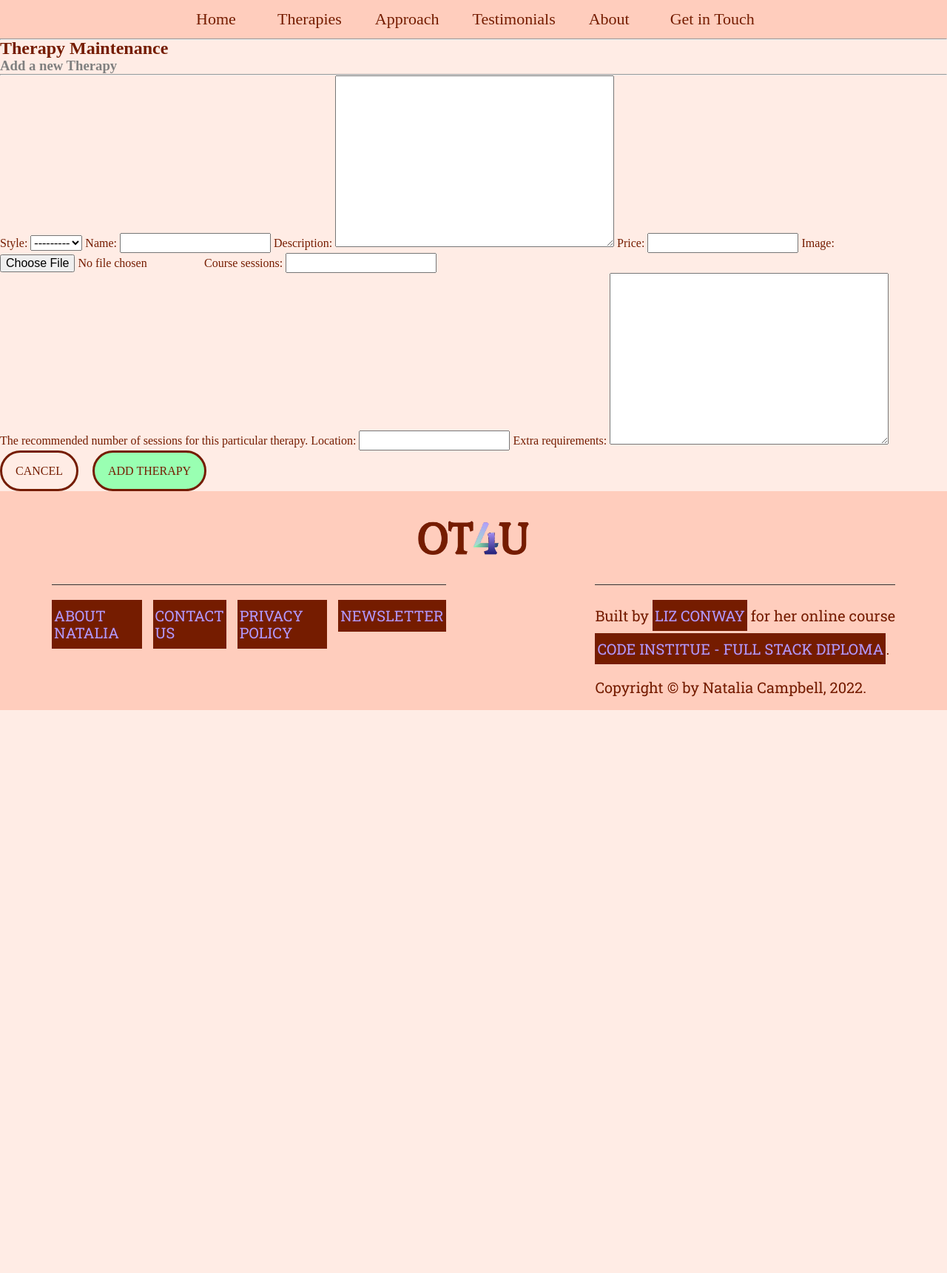
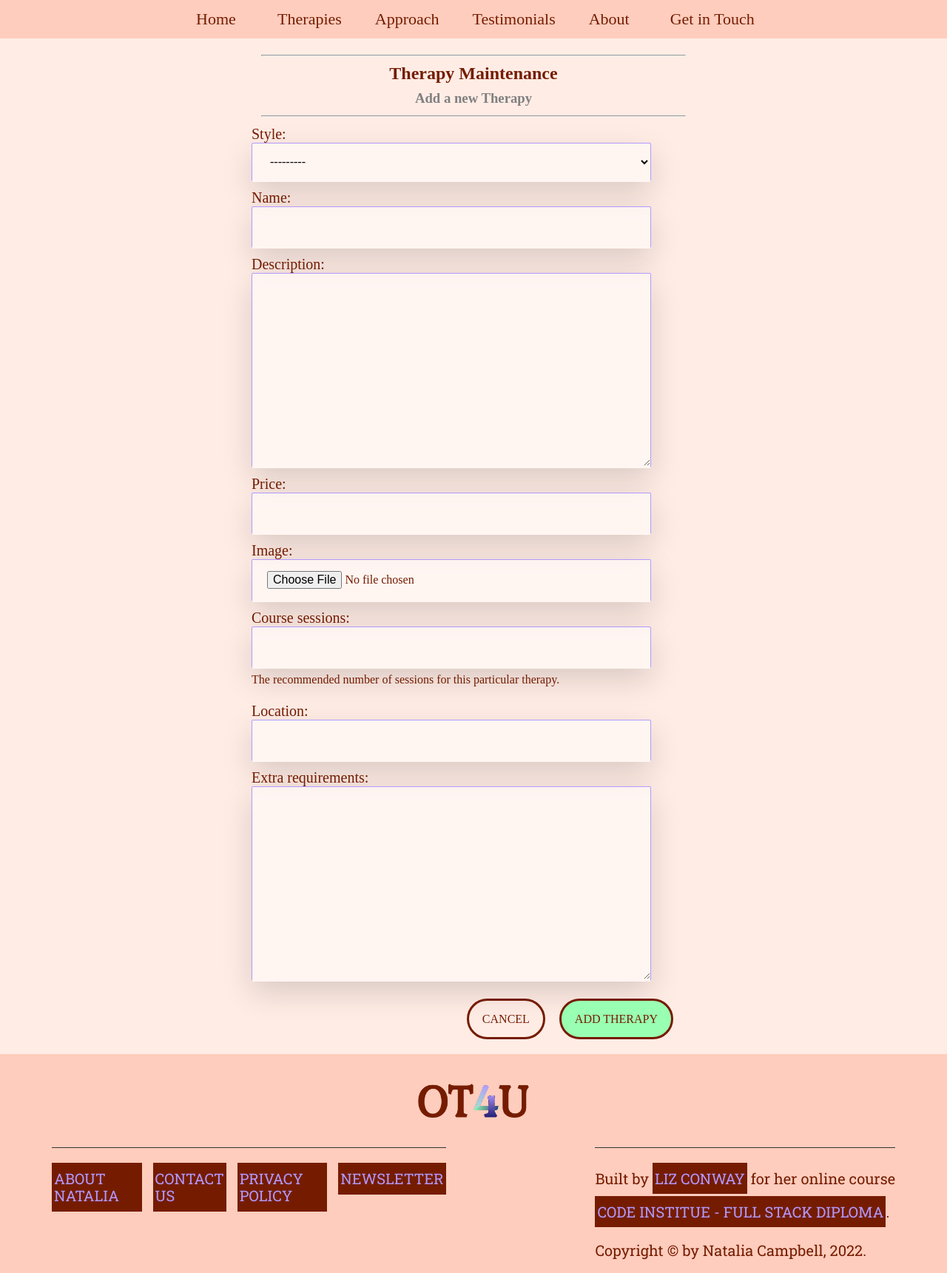
Before and after one commit to Liz-Conway/OT4All, a Django app: page /therapy/add/ in a window 1280 px wide. Shown: the part 95-1816 px from the top of the page at 74% size. Before the commit the page ends 1055 px from the top, so only its background shows below. Run offline with Django 4.2, Linux system fonts and the light colour scheme; data that the repository does not hold is empty; some libraries are stand-ins or nearby versions; some web fonts are replaced.

Commit message:
STYLE: Layout out the "Add Therapy" page

```diff
--- a/sass/main.sass
+++ b/sass/main.sass
@@ -21,6 +21,7 @@
 @import "pages/purchase"
 @import "pages/purchase-success"
 @import "pages/profile"
+@import "pages/add-therapy"
 
 @import "components/dropdown-menu"
 @import "components/button"
--- a/static/css/style.css
+++ b/static/css/style.css
@@ -1878,6 +1878,119 @@ p.therapyDetailsPrice {
 }
 
 /*===== END  User Profile  ===== */
+/*~~~~~~~  Add Therapy Page  ~~~~~~~ */
+.containerAddTherapy {
+  display: -webkit-box;
+  display: -ms-flexbox;
+  display: flex;
+  -webkit-box-orient: vertical;
+  -webkit-box-direction: normal;
+      -ms-flex-direction: column;
+          flex-direction: column;
+  padding: 1rem 2rem;
+}
+@media only screen and (min-width: 75em) {
+  .containerAddTherapy {
+    width: 50%;
+    margin: 0 auto;
+  }
+}
+
+.addTherapyHeader {
+  text-align: center;
+  -webkit-box-flex: 1;
+      -ms-flex: 1 1 50%;
+          flex: 1 1 50%;
+  padding: 0 1.3rem;
+}
+.addTherapyHeader > hr {
+  margin-top: 1.2rem;
+  margin-bottom: 1.2rem;
+}
+.addTherapyBody {
+  -webkit-box-flex: 1;
+      -ms-flex: 1 1 50%;
+          flex: 1 1 50%;
+}
+.addTherapyBody form {
+  display: -webkit-box;
+  display: -ms-flexbox;
+  display: flex;
+  -webkit-box-orient: vertical;
+  -webkit-box-direction: normal;
+      -ms-flex-direction: column;
+          flex-direction: column;
+  margin-bottom: 1rem;
+  /* Since Django refuses to apply a class to its form elements
+   * will have to manually force them here.
+   * Have to copy .formInput styles into here */
+}
+.addTherapyBody form input, .addTherapyBody form select, .addTherapyBody form textarea {
+  /*Always when padding an element give it a bit more on the sides to look better */
+  padding: 1.5rem 2rem;
+  margin-bottom: 1rem;
+  border-radius: 2px;
+  background-color: rgba(255, 255, 255, 0.5);
+  border: 1px solid #b299ff;
+  -webkit-box-shadow: 0 1.5rem 4rem rgba(0, 0, 0, 0.15);
+          box-shadow: 0 1.5rem 4rem rgba(0, 0, 0, 0.15);
+  /*Add a transparent border at the bottom to match the border when the input is focussed */
+  /*Otherwise the form elements will 'jump' when focus switches */
+  border-bottom: 3px solid transparent;
+  /*Full width on its own line */
+  width: 90%;
+  display: block;
+  -webkit-transition: all 1s;
+  transition: all 1s;
+}
+.addTherapyBody form input:focus, .addTherapyBody form select:focus, .addTherapyBody form textarea:focus {
+  /*Browser highlights a border (outline) around the input element when it has focus */
+  /*We want to remove this */
+  outline: none;
+  /*This focus is important for ARIA, i.e. keyboard navigation */
+  /*Always make form elements that are focussed visible */
+  /*Give it a box shadow and a border at the bottom */
+  -webkit-box-shadow: 0 1rem 2rem rgba(117, 28, 0, 0.1);
+          box-shadow: 0 1rem 2rem rgba(117, 28, 0, 0.1);
+  border-bottom: 3px solid #b299ff;
+  /*Apply this style when we have an invalid focussed input element */
+}
+.addTherapyBody form input:focus:invalid, .addTherapyBody form select:focus:invalid, .addTherapyBody form textarea:focus:invalid {
+  border-bottom: 3px solid #191970;
+}
+.addTherapyBody form input::-webkit-input-placeholder, .addTherapyBody form select::-webkit-input-placeholder, .addTherapyBody form textarea::-webkit-input-placeholder {
+  /*Target the placeholder text */
+  color: #999999;
+}
+.addTherapyBody form input:-ms-input-placeholder, .addTherapyBody form select:-ms-input-placeholder, .addTherapyBody form textarea:-ms-input-placeholder {
+  /*Target the placeholder text */
+  color: #999999;
+}
+.addTherapyBody form input::-ms-input-placeholder, .addTherapyBody form select::-ms-input-placeholder, .addTherapyBody form textarea::-ms-input-placeholder {
+  /*Target the placeholder text */
+  color: #999999;
+}
+.addTherapyBody form input::placeholder, .addTherapyBody form select::placeholder, .addTherapyBody form textarea::placeholder {
+  /*Target the placeholder text */
+  color: #999999;
+}
+.addTherapyBody form label {
+  font-size: 2rem;
+}
+.addTherapyBody form span.helpText {
+  margin-top: -3rem;
+  margin-bottom: 2rem;
+}
+.addTherapyTitle {
+  margin-bottom: 1rem;
+}
+.addTherapyButtons {
+  margin-top: 1.3rem;
+  -ms-flex-item-align: end;
+      align-self: flex-end;
+}
+
+/*===== END  Add Therapy Page  ===== */
 /*~~~~~~~  Dropdown Menu  ~~~~~~~ */
 li.navigationItem {
   min-width: -webkit-fit-content;
--- a/therapy/forms.py
+++ b/therapy/forms.py
@@ -19,3 +19,4 @@ class TherapyForm(forms.ModelForm):
             for field_name, field in self.fields.items():
                 # Set some classes on them to make them match the theme of the rest of our store
                 field.widget.attrs["class"] = "formInput"
+                # field.widget.attrs.update({'class': 'formInput'})
```
Also changed, not shown: sass/layout/_grid.sass (+11 -0 lines), sass/pages/_add-therapy.sass (added, +73 -0 lines), 1 other file.
